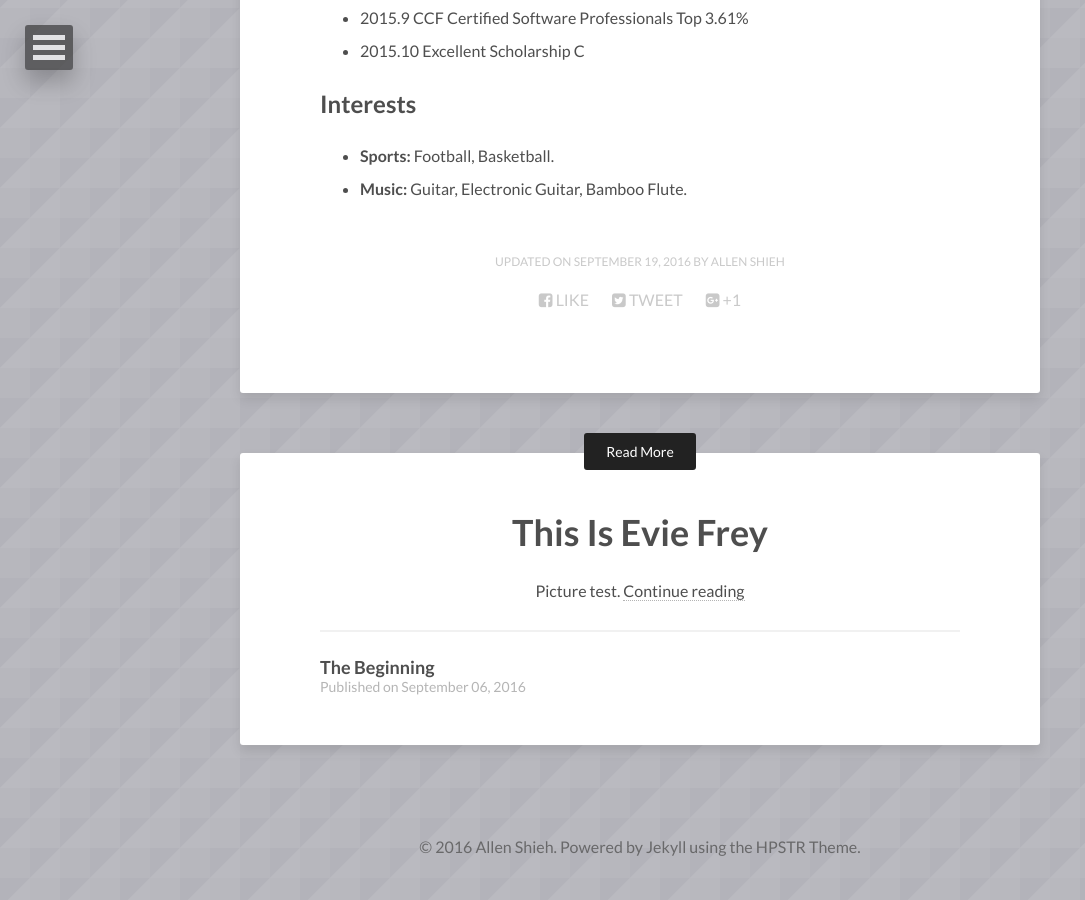
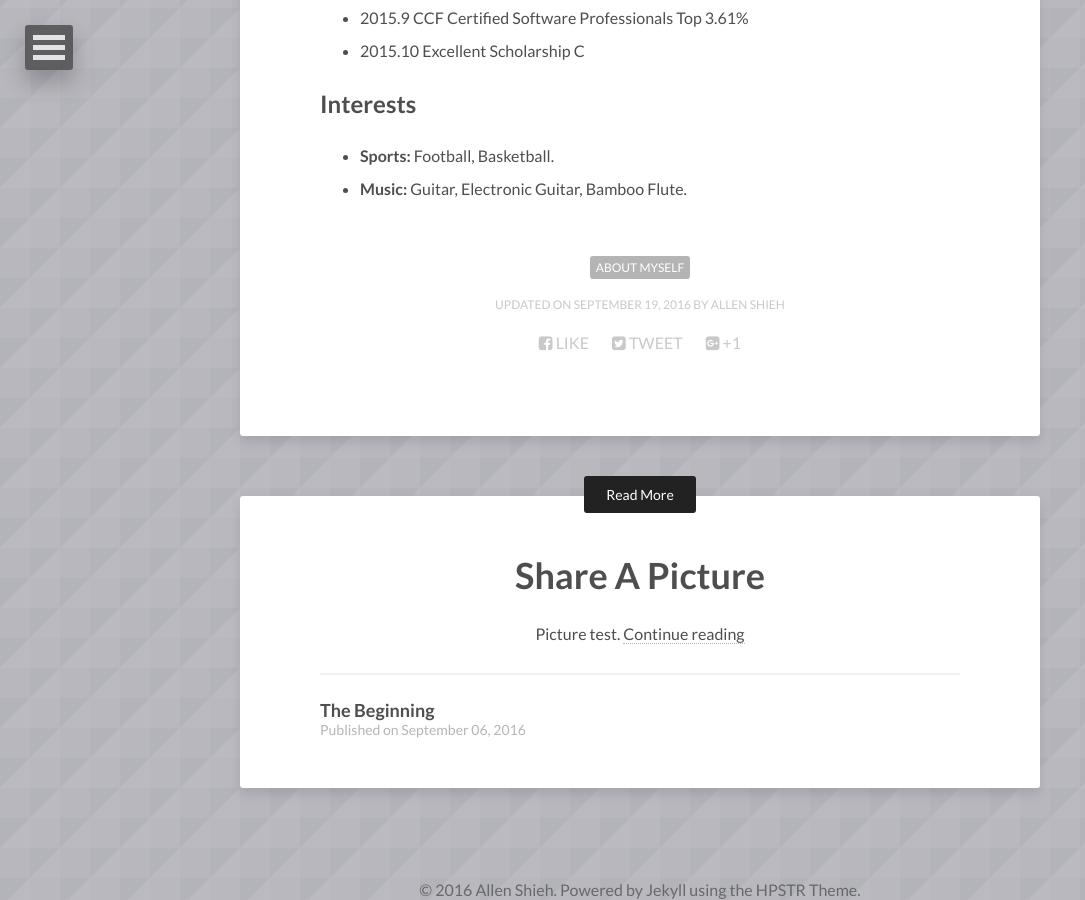
Before and after one commit to AllenShieh/AllenShieh.github.io, a Jekyll site: the page built from _posts/2016-09-18-resume.md, in a window 1280 px wide and 900 px high, scrolled down 1972 px. Shown: the whole window, without its empty margins (0-1085 px from the left). Built offline with Jekyll 4.4.1, drawn with Linux system fonts in a browser that asks for light colours; nearby versions of some CDN libraries.

Commit message:
let us begin

```diff
--- a/_posts/2016-09-07-evie.md
+++ b/_posts/2016-09-07-evie.md
@@ -1,10 +1,9 @@
 ---
 layout: post
-title: This Is Evie Frey
+title: Share A Picture
 description: "Picture test."
-modified: 2016-09-06
-tags:
-
+modified: 2016-09-07
+tags: [diary]
 ---
 This is a picture I want to share with you.
 
--- a/_posts/2016-09-18-resume.md
+++ b/_posts/2016-09-18-resume.md
@@ -3,7 +3,7 @@ layout: post
 title: Resume
 description: "This is my personal resume. Check it out!"
 modified: 2016-09-19
-tags:
+tags: [about myself]
 image:
   background: triangular.png
 ---
```
